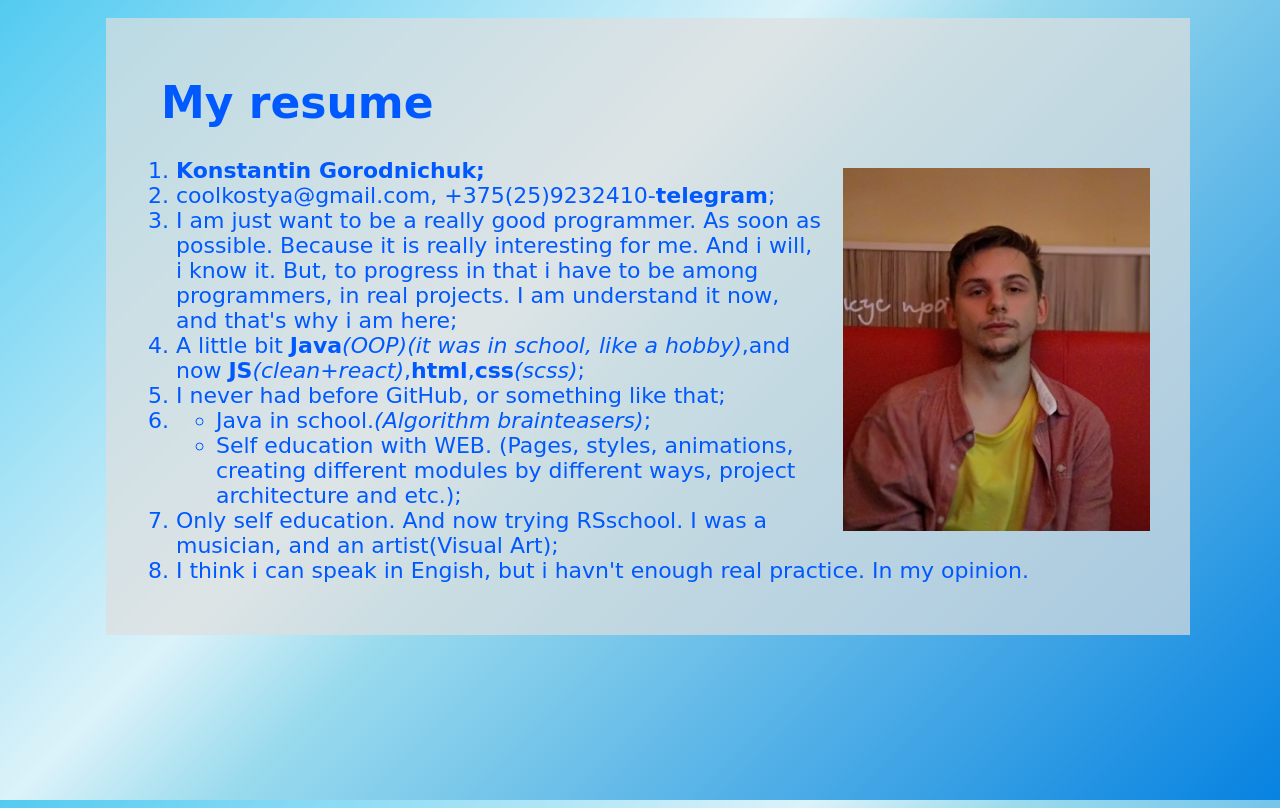
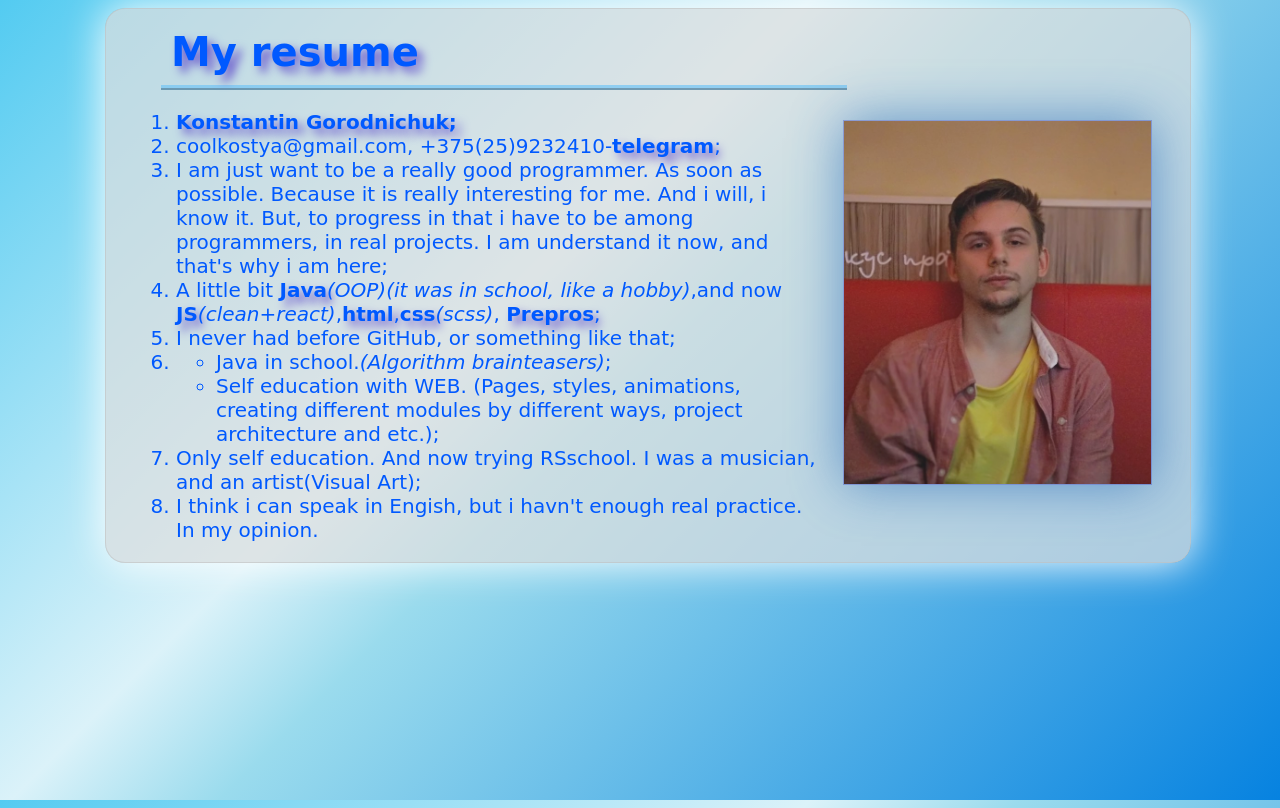
Before and after one commit to k-gorod/rsschool-cv, a plain HTML site: page index.html in a window 1280 px wide. Drawn offline with Linux system fonts and the light colour scheme.

Commit message:
feat: Add shadow, borders
1.Add shadows:text,photo,content
2.Add borders:photo,bot.head
3.Fix page build, font size

```diff
--- a/index.html
+++ b/index.html
@@ -8,7 +8,7 @@
 </head>
 <body>
     <div class="content">
-        <header class="content__head"><h1>My resume</h1></header>
+        <header class="content__head"><h1><strong>My resume</strong></h1></header>
         <section class="contant__info">
             <aside class="content__photo"><img src="src/01.jpg" alt="Konstantin's face =b"></aside>
             <article class="content__list">
@@ -18,7 +18,7 @@
                     <li>I am just want to be a really good programmer. As soon as possible. Because it is really interesting for me.
                         And i will, i know it. But, to progress in that i have to be among programmers, in real projects. I am understand it now, and that's why i am here;
                     </li>
-                    <li>A little bit <strong>Java</strong><em>(OOP)(it was in school, like a hobby)</em>,and now <strong>JS</strong><em>(clean+react)</em>,<strong>html</strong>,<strong>css</strong><em>(scss)</em>;</li>
+                    <li>A little bit <strong>Java</strong><em>(OOP)(it was in school, like a hobby)</em>,and now <strong>JS</strong><em>(clean+react)</em>,<strong>html</strong>,<strong>css</strong><em>(scss)</em>, <strong>Prepros</strong>;</li>
                     <li>I never had before GitHub, or something like that;</li>
                     <li>
                         <ul>
--- a/style/css/design.css
+++ b/style/css/design.css
@@ -1,13 +1,26 @@
 body{
     background: -webkit-linear-gradient(-45deg, rgba(83,203,241,1) 0%,rgba(219,242,249,1) 39%,rgba(219,242,249,1) 39%,rgba(154,219,237,1) 49%,rgba(6,130,224,1) 100%) 0 0 fixed;
+}
+.content__head{
+    border-bottom: ridge rgba(121, 200, 245, 0.753) 5px;
+
+}
+strong{
+    text-shadow: 6px 6px 10px slateblue;
 }
 .content{
     color:rgb(0, 89, 255);
     background: rgba(223,223,223,0.7);
-    font-size: 22px;
+    font-size: 20px;
     font-family: cursive;
+    border-radius: 20px;
+    box-shadow: 0 0 40px white;
+    border:solid 1px rgba(192, 192, 192, 0.568);
+}
+
+img{
+    opacity: 0.87;
+    border: 1.5px solid rgba(31, 46, 182, 0.438);
+    box-shadow: 0 0 50px rgba(31, 101, 182, 0.699);
 
 }
-.content__photo{
-
-}
--- a/style/css/layout.css
+++ b/style/css/layout.css
@@ -8,11 +8,13 @@ body{
 }
 .content{
     max-width: 1024px;
-    margin: 10px auto 10px;
-    padding:30px;
+    margin: 0 auto 10px;
+    padding: 0 30px;
 }
 .content__head{
-    margin-left: 25px;
+    margin: 10px 0 10px 25px;
+    padding:10px;
+    max-width: 65%;
 }
 .content__list{
     max-width:100%;
@@ -25,3 +27,6 @@ body{
 img{
     max-width:100%;
 }
+h1{
+    margin: 0;
+}
```
